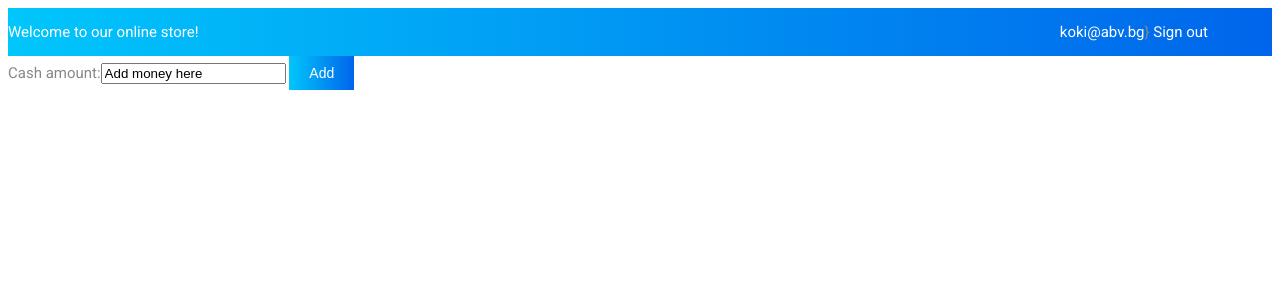
After one commit to PeterM358/final_exam, a Django app: page /profile_details/ in a window 1280 px wide. The commit adds this page. Shown: the top 300 px of the page. Run offline with Django 3.2, Linux system fonts and the light colour scheme; a user stored in the database is signed in; data comes from the database, SQL or seed files in the repository; both versions use the stored data as it was after the commit.

Commit message:
Added add cash and spend cash

```diff
--- a/store_app/products/views.py
+++ b/store_app/products/views.py
@@ -70,5 +70,6 @@ def buy_product(request, pk):
     product = Product.objects.get(pk=pk)
     cart = Cart.objects.get(pk=request.user.id)
     cart.products.add(product)
+    cart.cash -= product.price
     cart.save()
     return render(request, 'profiles/show-profile.html', {'cart': cart})
--- a/store_app/profiles/forms.py
+++ b/store_app/profiles/forms.py
@@ -1,4 +1,5 @@
 from django import forms
+from django.db.models import PositiveIntegerField
 
 from store_app.profiles.models import Profile
 
@@ -13,3 +14,15 @@ class UpdateProfileForm(forms.ModelForm):
     class Meta:
         model = Profile
         exclude = ('url', 'user', )
+
+
+class AddCashForm(forms.Form):
+    amount = forms.IntegerField(
+        required=False,
+        label='Cash amount',
+        widget=forms.NumberInput(
+            attrs={
+                'placeholder': 'Add money here'
+            }
+        )
+    )
--- a/store_app/profiles/models.py
+++ b/store_app/profiles/models.py
@@ -1,5 +1,6 @@
 from django.contrib.auth import get_user_model
 from django.db import models
+from django.db.models import PositiveIntegerField
 
 from store_app.products.models import Product
 from store_app.store_auth.models import StoreUser
@@ -51,3 +52,7 @@ class Cart(models.Model):
         blank=True,
         on_delete=models.CASCADE,
     )
+
+    cash = models.IntegerField(
+        PositiveIntegerField,
+    )
--- a/store_app/profiles/urls.py
+++ b/store_app/profiles/urls.py
@@ -1,10 +1,11 @@
 from django.urls import path
 
-from store_app.profiles.views import UpdateProfileView, ShowProfileDetailsView
+from store_app.profiles.views import UpdateProfileView, ShowProfileDetailsView, add_cash
 
 urlpatterns = (
     path('update_prfile/<int:pk>', UpdateProfileView.as_view(), name='update profile'),
     path('<int:pk>', ShowProfileDetailsView.as_view(), name='show profile'),
+    path('', add_cash, name='add cash')
 )
 
 from .signals import *
--- a/store_app/profiles/views.py
+++ b/store_app/profiles/views.py
@@ -1,9 +1,10 @@
 from django.contrib.auth import get_user_model
+from django.shortcuts import render, redirect
 
 from django.urls import reverse
 from django.views.generic import DetailView, UpdateView
 
-from store_app.profiles.forms import UpdateProfileForm
+from store_app.profiles.forms import UpdateProfileForm, AddCashForm
 from store_app.profiles.models import Profile, Cart
 
 UserModel = get_user_model()
@@ -17,6 +18,7 @@ class ShowProfileDetailsView(DetailView):
     def get_context_data(self, **kwargs):
         context = super().get_context_data(**kwargs)
         context['cart'] = Cart.objects.get(pk=self.request.user.id)
+        context['profile'] = Profile.objects.get(pk=self.request.user.id)
         return context
 
 
@@ -28,5 +30,25 @@ class UpdateProfileView(UpdateView):
 
     # giving id to detailview THIS WORKsS
     def get_success_url(self):
-        return reverse('show profile', args=[self.kwargs['pk']])
+        return redirect('show profile')
     # kwargs={'pk': self.request.user.id}
+
+
+def add_cash(request):
+    cart = Cart.objects.get(pk=request.user.pk)
+    if request.method == 'POST':
+        form = AddCashForm(request.POST)
+        if form.is_valid():
+            profile = Profile.objects.get(pk=request.user.id)
+            amount = form.cleaned_data['amount']
+            cart.cash += amount
+            cart.save()
+            profile.save()
+            return redirect('index')
+    else:
+        form = AddCashForm(request.POST)
+    context = {
+        'cart': cart,
+        'form': form,
+    }
+    return render(request, 'profiles/add-money.html', context)
--- a/store_app/store_auth/views.py
+++ b/store_app/store_auth/views.py
@@ -1,13 +1,8 @@
 from django.contrib.auth import get_user_model
 from django.contrib.auth.mixins import LoginRequiredMixin, UserPassesTestMixin
-from django.contrib.auth.models import Group
 from django.contrib.auth.views import LoginView, LogoutView
-from django.shortcuts import render
 from django.urls import reverse_lazy
-from django.views import View
 from django.views.generic import CreateView, ListView, UpdateView
-
-from store_app.profiles.models import Profile
 from store_app.store_auth.froms import SignUpForm, SignInForm
 from store_app.store_auth.models import StoreUser
 
--- a/templates/auth/sign-in.html
+++ b/templates/auth/sign-in.html
@@ -2,9 +2,6 @@
 
 {% block content %}
     <body>
-    {% if not user.is_authenticated %}
-        <h4>Sign in or sign up for this action</h4>
-    {% endif %}
     <form class="w-50 m-auto" action="{% url 'sign in' %}" method="post">
         {% csrf_token %}
         {{ form }}
--- /dev/null
+++ b/templates/profiles/add-money.html
@@ -0,0 +1,9 @@
+{% include 'shared/base.html' %}
+
+{% block content %}
+<form action="{% url 'add cash' %}" method="post">
+    {% csrf_token %}
+    {{ form }}
+    <button>Add</button>
+</form>
+{% endblock %}
--- a/templates/profiles/show-profile.html
+++ b/templates/profiles/show-profile.html
@@ -10,11 +10,13 @@
         <h4>Name: {{ profile.first_name }} </h4>
         <h4>Last name: {{ profile.last_name }}</h4>
         <h4>Age: {{ profile.age }}</h4>
+        <h4>Cash: {{ cart.cash }}$</h4>
     </ul>
     {% if profile.profile_image %}
         <img class="card-img-top" src="{{ profile.profile_image.url }}" alt="Card image cap">
     {% endif %}
     <h5><u><a href="{% url 'update profile' user.id %}"><button>Update profile</button></a></u></h5>
+    <h5><u><a href="{% url 'add cash' %}"><button>Add cash</button></a></u></h5>
 
 
     {% if cart.products %}
@@ -25,7 +27,7 @@
         {% endfor %}
     {% else %}
         <h4>Go to products</h4>
-        <h5><u><a href="{% url 'custom show products' %}">
+        <h5><u><a href="{% url 'show products' %}">
             <button>Products</button>
         </a></u></h5>
     {% endif %}
```
Also changed, not shown: db.sqlite3, store_app/profiles/migrations/0025_cart_budget.py (added), store_app/profiles/migrations/0026_rename_budget_cart_cash.py (added).
